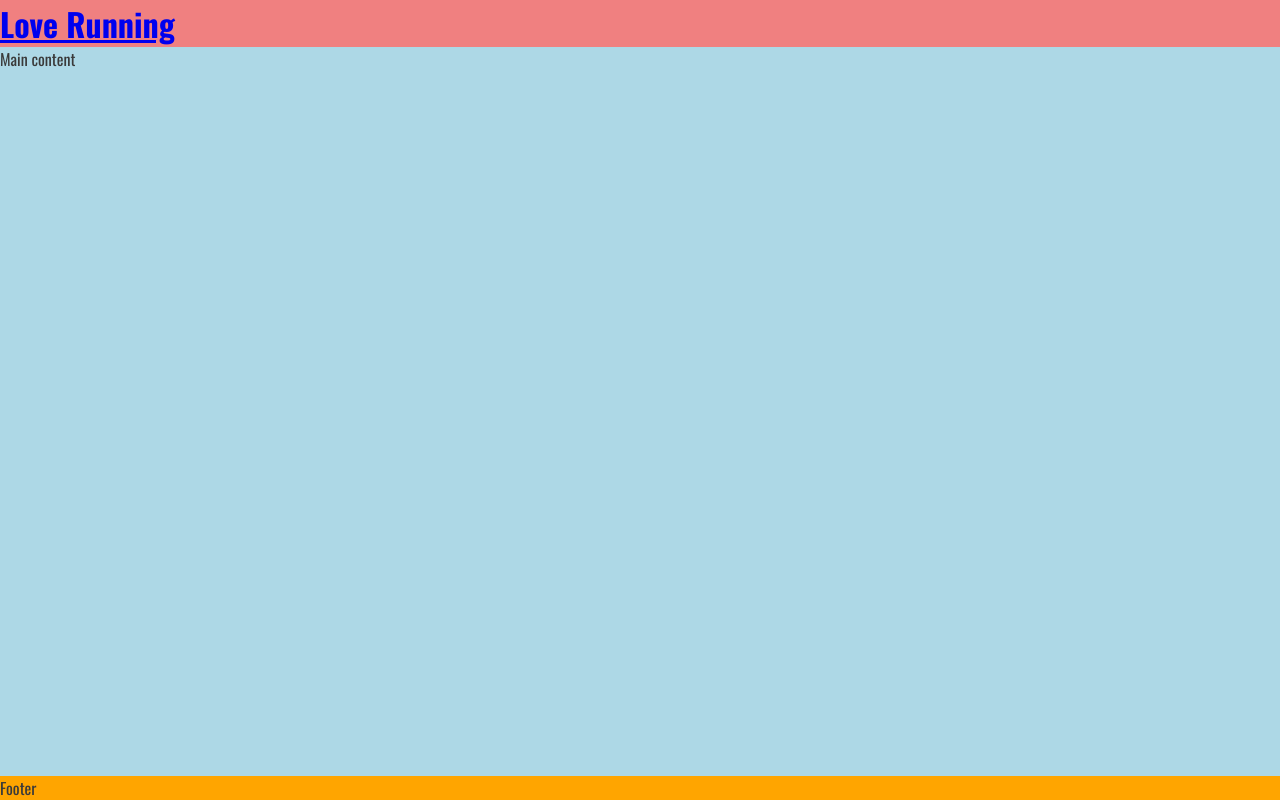
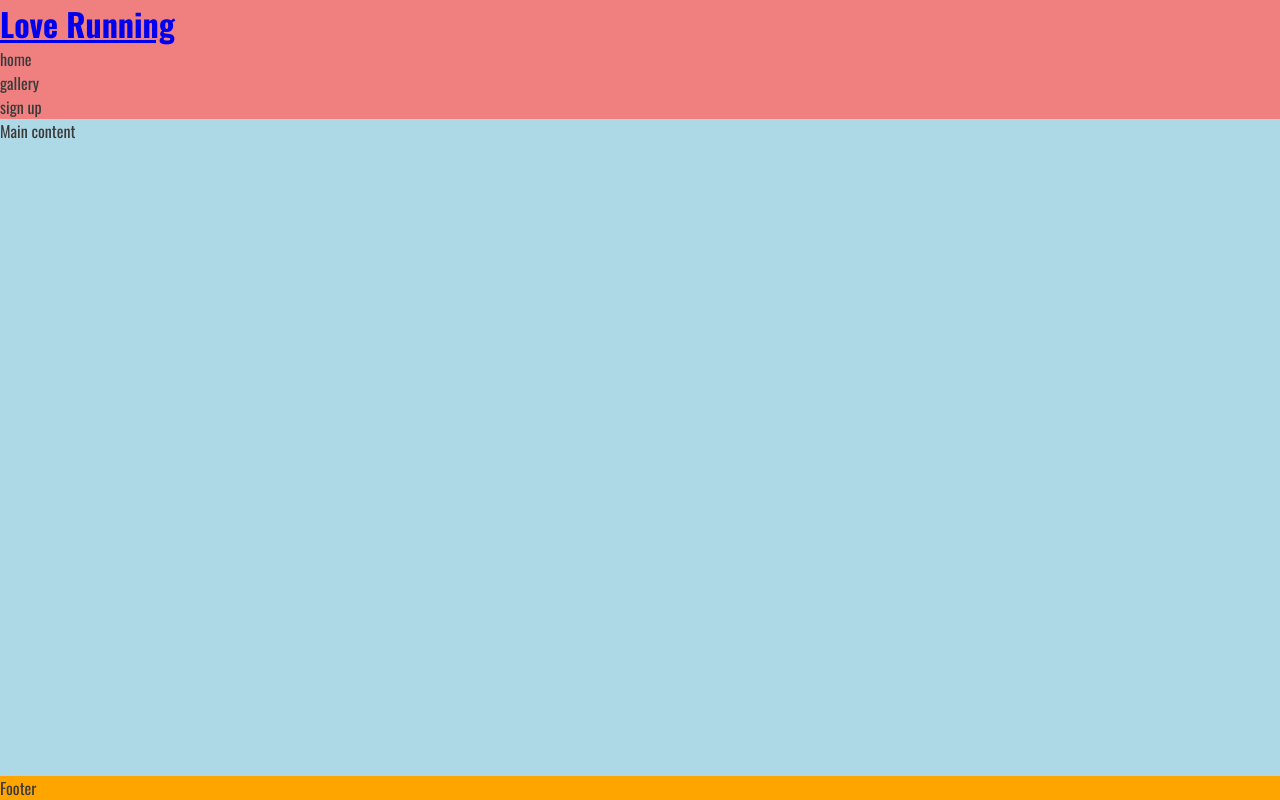
Before and after one commit to SABBAHS/worldgallery, a plain HTML site: page index.html in a window 1280 px wide. Drawn offline with nearby package versions, Linux system fonts and the light colour scheme.

Commit message:
nav system

```diff
--- a/index.html
+++ b/index.html
@@ -20,6 +20,13 @@
      <a href="index.html">
     <h1 id="logo">Love Running</h1>
 </a>
+<nav>
+<ul>
+    <li>home</li>
+    <li>gallery</li>
+    <li>sign up</li>
+</ul>
+</nav>
     </header>
     <main>Main content</main>
     <footer>Footer</footer>
```
